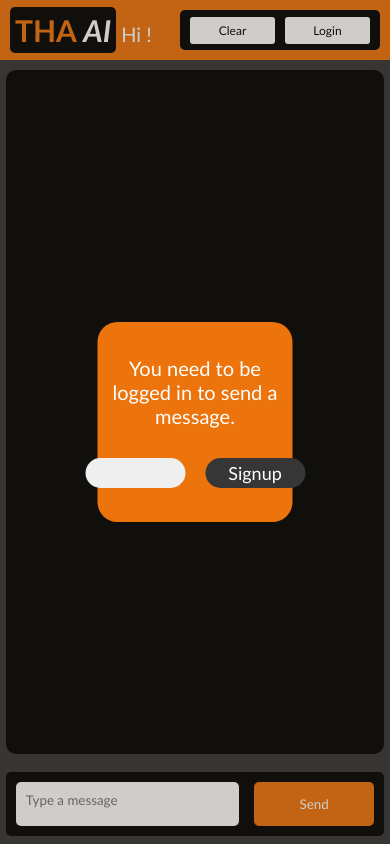
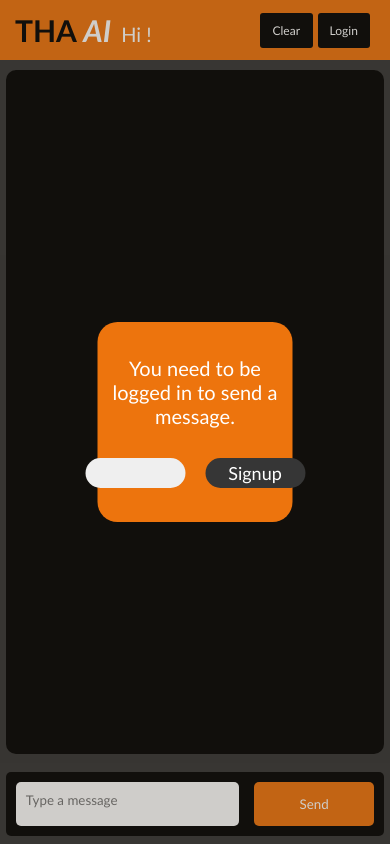
Before and after one commit to abmercy035/mychatai, a React (Vite) app: page /chat in a window 390 px wide. Built offline with nearby package versions, Linux system fonts and the light colour scheme.

Commit message:
style:
fixed header style for small screen

```diff
--- a/src/chatpage/chatpage.css
+++ b/src/chatpage/chatpage.css
@@ -19,6 +19,9 @@
     background-color: #ed740d;
     height: 60px;
 }
+
+
+
 
 .layout_header_left {
     display: flex;
@@ -65,6 +68,31 @@
     border-radius: 3px;
     font-size: 12px;
     cursor: pointer;
+}
+
+@media screen and (max-width : 440px) {
+    .app_name {
+        background-color: transparent;
+        color: #030303;
+    }
+
+    .user_name {
+        /* display: none; */
+    }
+
+    .layout_header_right {
+        gap: 5px;
+        background-color: transparent;
+        min-width: 130px;
+    }
+
+    .header_btn {
+        background-color: #030303;
+        padding: 10px;
+        font-size: 12px;
+        color: white;
+    }
+
 }
 
 .chat_layout_body {
```
